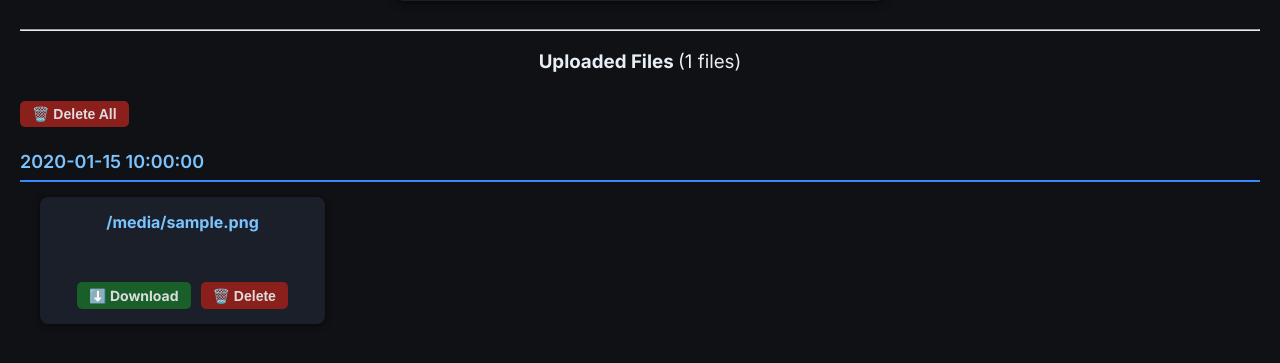
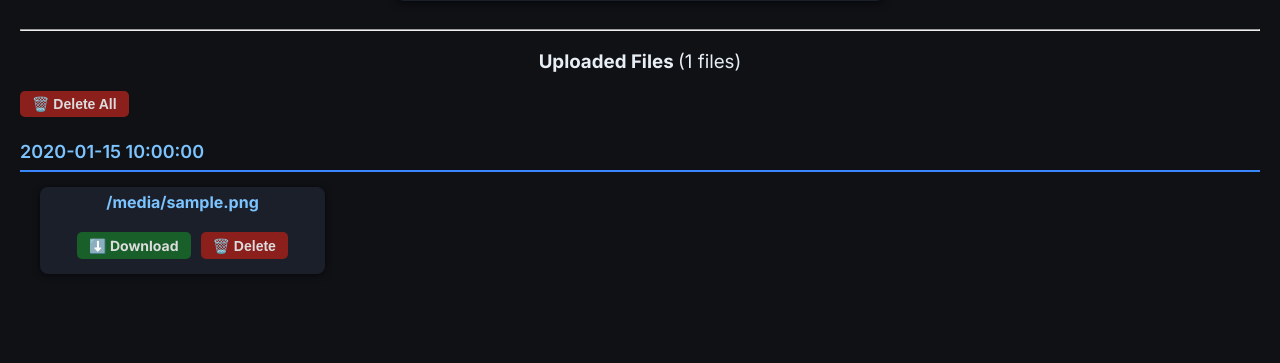
Before and after one commit to rubenyoungon/simple-fileserver-python, a Flask app: template templates/index.html in a window 1280 px wide. Shown: the part 325-688 px from the top of the page. Run offline with Flask 3, Linux system fonts and the light colour scheme; the template is opened without the code that fills it: most values are stand-ins (such as "Sample title", 1, 10 or a date in 2020).

Commit message:
style: reduce padding and adjust margins in list items
Adjust list item padding from 15px to 5px for better spacing consistency. Remove redundant padding-top in file-actions and adjust margin-top instead.

```diff
--- a/static/style.css
+++ b/static/style.css
@@ -90,7 +90,7 @@ ul {
 
 li {
 	background: #1a1f29;
-	padding: 15px;
+	padding: 5px;
 	border-radius: 8px;
 	box-shadow: 0 1px 6px rgba(0,0,0,0.6);
 	position: relative;
@@ -120,8 +120,8 @@ li {
 .file-actions {
 	display: flex;
 	gap: 10px;
-	margin-top: auto;
-	padding-top: 10px;
+	margin-top: 10px;
+	/* padding-top: 10px; */
 }
 
 img {
```
